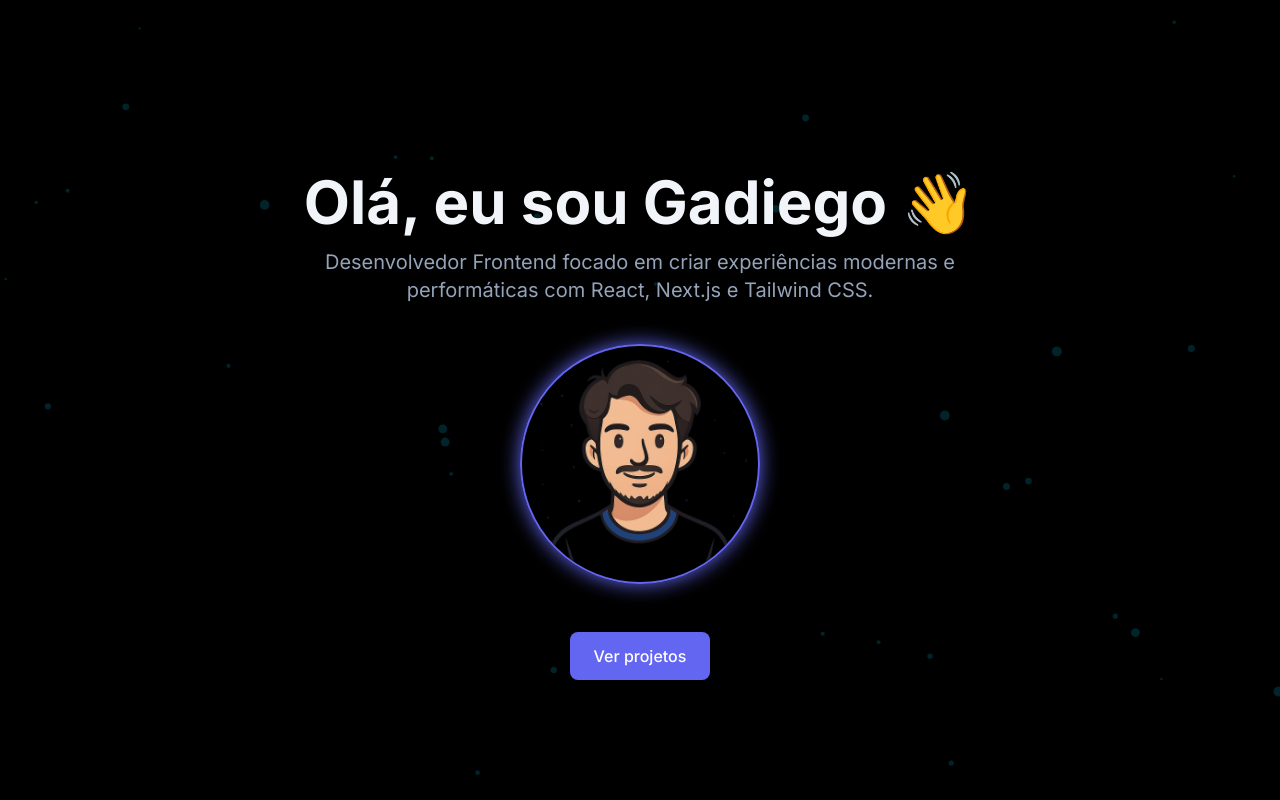
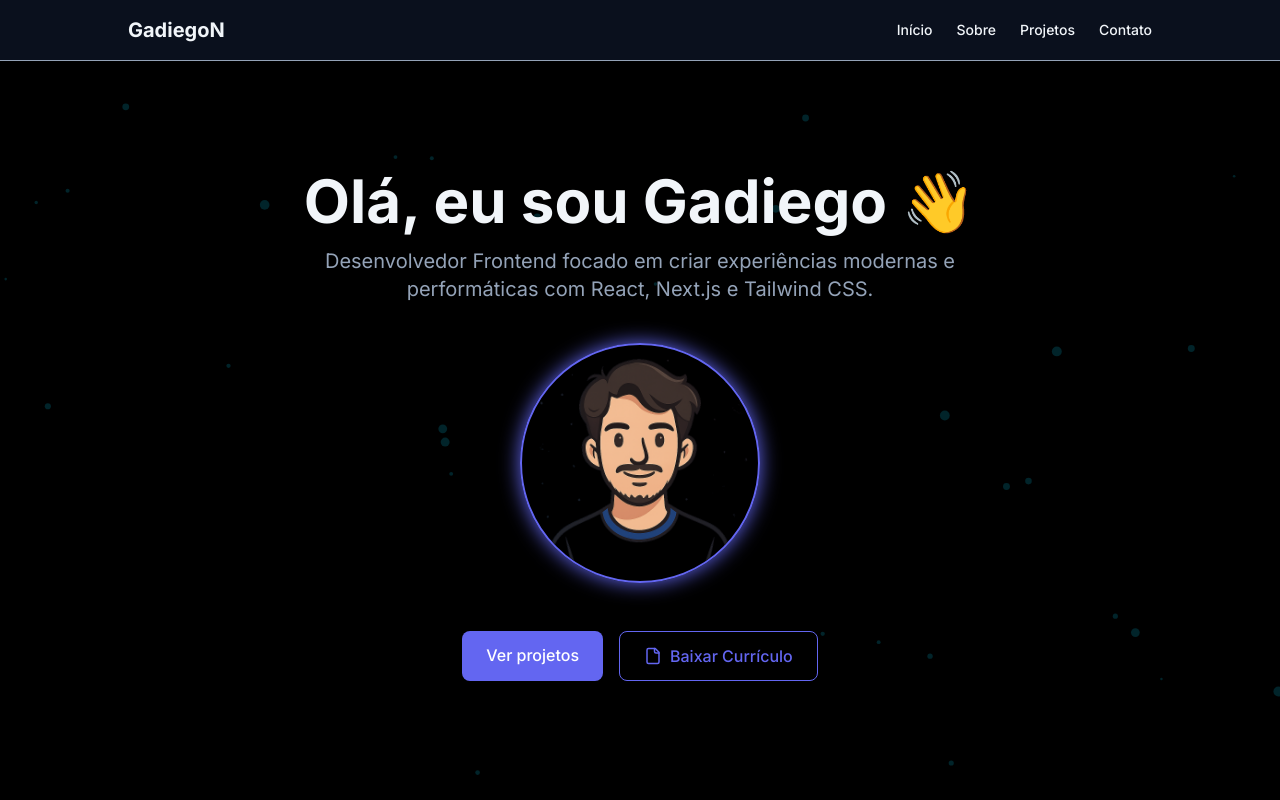
Before and after one commit to GadiegoN/new-portifolio, a Next.js app: page / in a window 1280 px wide. Shown: the top 800 px of the page. Built offline with nearby package versions, Linux system fonts and the light colour scheme.

Commit message:
feat: add download link for CV in Hero and Contact sections, update layout

```diff
--- a/src/app/page.tsx
+++ b/src/app/page.tsx
@@ -11,7 +11,7 @@ import {
 
 export default function Home() {
   return (
-    <div className="relative w-full flex flex-col justify-between z-50">
+    <div className="relative w-full flex flex-col justify-between">
       <ParticlesComponent />
 
       <HeroSection />
--- a/src/components/layout/contact/index.tsx
+++ b/src/components/layout/contact/index.tsx
@@ -1,6 +1,6 @@
 "use client";
 
-import { Mail, Linkedin, Phone, Instagram } from "lucide-react";
+import { Mail, Linkedin, Phone, Instagram, File } from "lucide-react";
 import Link from "next/link";
 import { INFOS } from "@/data/infos";
 
@@ -57,6 +57,15 @@ export function ContactSection() {
           <Instagram size={18} />
           @gadiego_front
         </Link>
+        <Link
+          href="/curriculo.pdf"
+          target="_blank"
+          download
+          className="flex items-center gap-2 text-muted-foreground hover:text-primary transition"
+        >
+          <File size={18} />
+          Baixar Currículo
+        </Link>
       </div>
     </section>
   );
--- a/src/components/layout/hero/index.tsx
+++ b/src/components/layout/hero/index.tsx
@@ -1,5 +1,6 @@
 import { WhileHoverComponent } from "@/components/animation/while-hover";
 import Link from "next/link";
+import { File } from "lucide-react";
 
 export function HeroSection() {
   return (
@@ -16,12 +17,25 @@ export function HeroSection() {
       </p>
 
       <WhileHoverComponent />
-      <Link
-        href="#projetos"
-        className="bg-primary hover:bg-secondary text-white font-medium py-3 px-6 rounded-lg shadow-md hover:shadow-lg transition duration-300 mt-12"
-      >
-        Ver projetos
-      </Link>
+
+      <div className="flex flex-col sm:flex-row gap-4 mt-12">
+        <Link
+          href="#projetos"
+          className="bg-primary hover:bg-secondary text-white font-medium py-3 px-6 rounded-lg shadow-md hover:shadow-lg transition duration-300"
+        >
+          Ver projetos
+        </Link>
+
+        <Link
+          href="/curriculo.pdf"
+          download
+          target="_blank"
+          className="flex items-center justify-center gap-2 border border-primary text-primary font-medium py-3 px-6 rounded-lg hover:bg-primary hover:text-white transition duration-300"
+        >
+          <File size={18} />
+          Baixar Currículo
+        </Link>
+      </div>
     </section>
   );
 }
```
Also changed, not shown: 1 other file (tests, documents, lock files or other folders).
